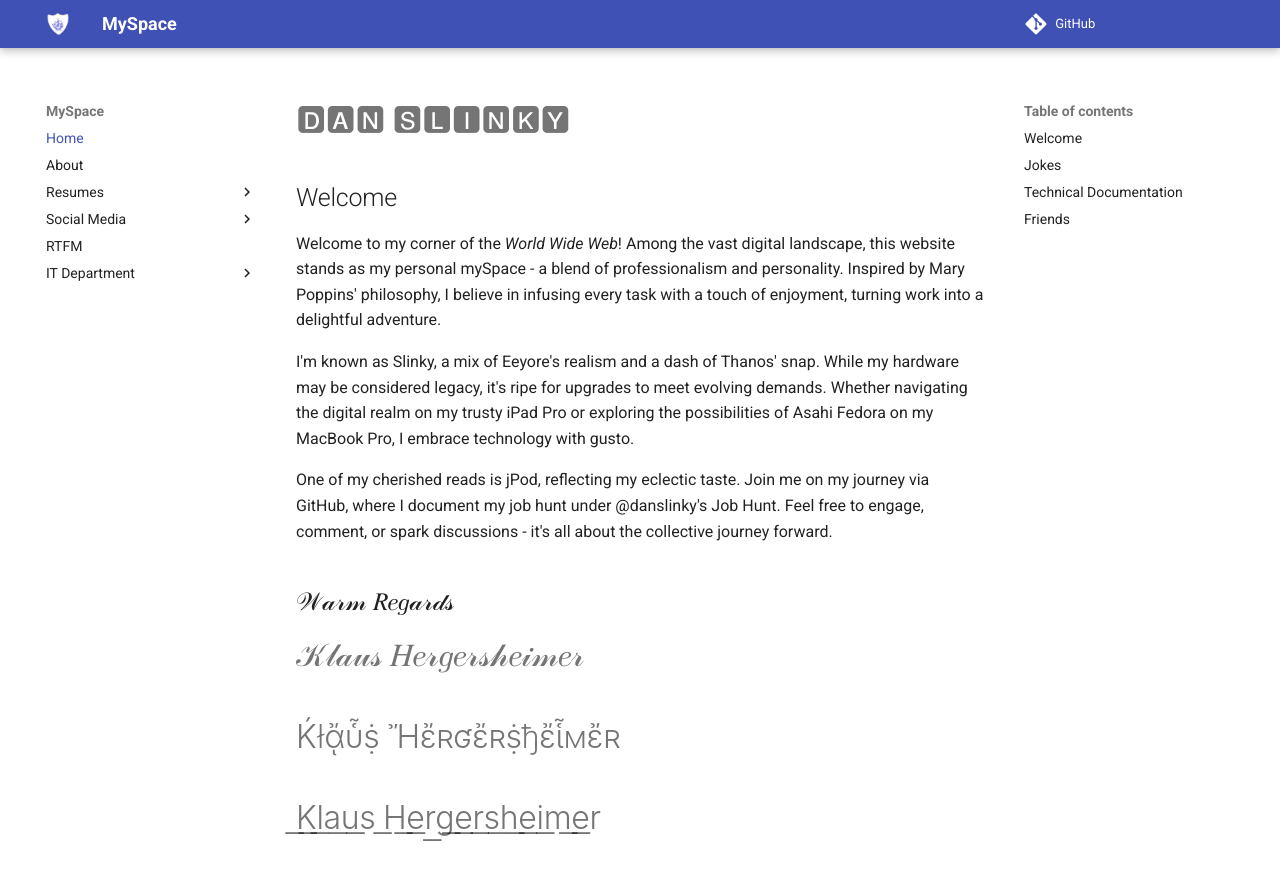
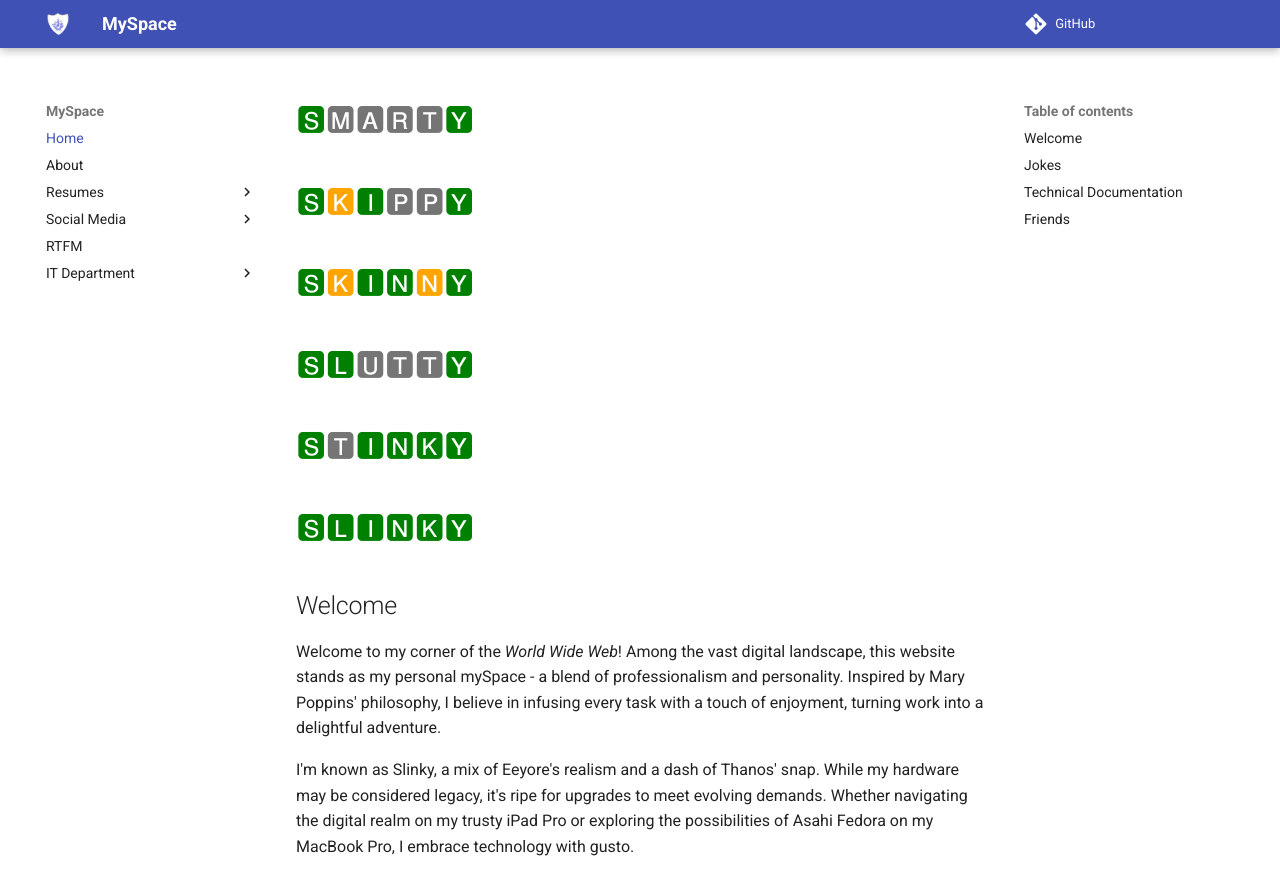
Before and after one commit to danslinky/danslinky.co.uk, an MkDocs documentation site: the page built from docs/index.md, in a window 1280 px wide and 900 px high, cut to the strip 0-876 px from the top of the window. Built offline with MkDocs 1.6.1 and Material for MkDocs 9.7.7, drawn with Linux system fonts in a browser that asks for light colours; comment, search, counter and statistics services are not loaded.

Commit message:
add Wordle art RTFM

```diff
--- a/docs/index.md
+++ b/docs/index.md
@@ -1,4 +1,9 @@
-# 🅳🅰🅽 🆂🅻🅸🅽🅺🆈
+<h1><span style=color:green>🆂</span>🅼🅰🆁🆃<span style=color:green>🆈</span></h1>
+<h1><span style=color:green>🆂</span><span style=color:orange>🅺</span><span style=color:green>🅸</span>🅿🅿<span style=color:green>🆈</span></h1>
+<h1><span style=color:green>🆂</span><span style=color:orange>🅺</span><span style=color:green>🅸🅽</span><span style=color:orange>🅽</span><span style=color:green>🆈</span></h1>
+<h1><span style=color:green>🆂🅻</span>🆄🆃🆃<span style=color:green>🆈</span></h1>
+<h1><span style=color:green>🆂</span>🆃<span style=color:green>🅸🅽🅺🆈</span></h1>
+<h1><span style=color:green>🆂🅻🅸🅽🅺🆈</span></h1>
 
 ## Welcome
 
```
